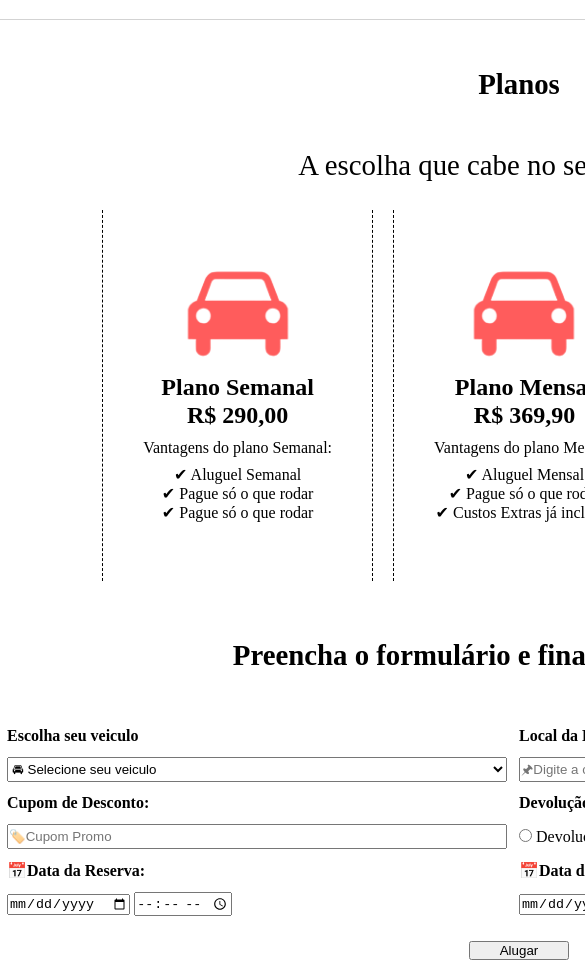
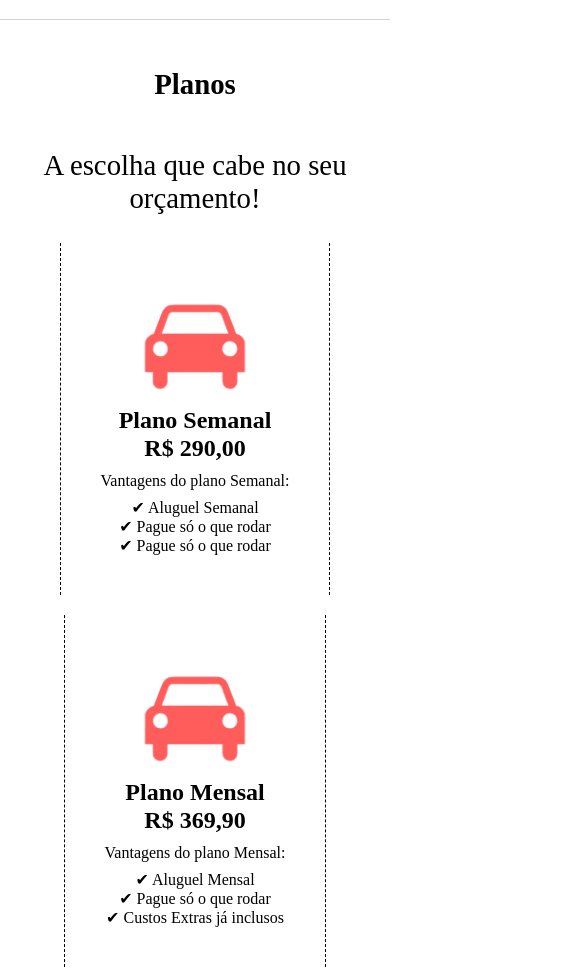
Before and after one commit to future4code/Ailton-landing-page4, a plain HTML site: page landingpage-4cars/linhaPopular.html in a window 390 px wide. Shown: the part 64-1038 px from the top of the page, 585 px wide, since content can reach past the window. Drawn offline with Linux system fonts and the light colour scheme.

Commit message:
responsividade pagina2

```diff
--- a/landingpage-4cars/linhas.css
+++ b/landingpage-4cars/linhas.css
@@ -5,7 +5,7 @@
 }
 /* Container */
 .container{
-    max-width: 1280px;
+    max-width: 100%;
     display: grid;
     grid-template-rows:10vh 1fr 10vh;
     grid-template-columns: 1fr;
@@ -76,7 +76,7 @@
     color: black;
     border-right: 1px dashed black;
     border-left: 1px dashed black;
-    max-width: 400px;
+    max-width: 100%;
     margin: 10px;
 }
 .planosbox h1 {
@@ -112,15 +112,15 @@
 
 input[type="search"]{
     height: 25px;
-    width: 500px;
+    width: 100%;
     }
     input[type="text"]{
         height: 25px;
-        width: 500px;
+        width: 100%;
         }
 select{
         height: 25px;
-        width: 500px;
+        width: 100%;
         }
 
 table {
@@ -130,7 +130,7 @@ table {
 }
 
 table .tabela {
-    width: 100px;
+    width: 100%;
 }
 
 .tabela th {
```
